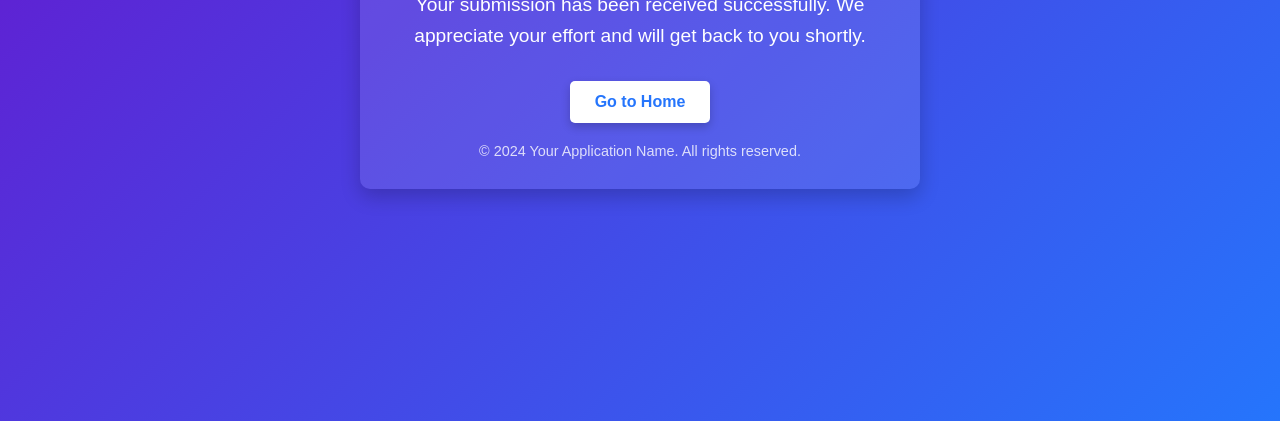
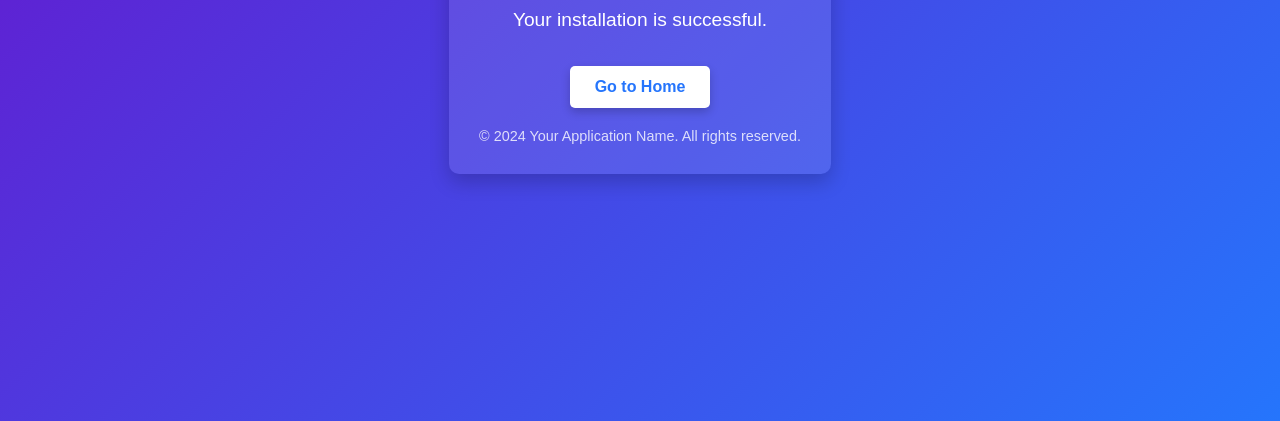
Before and after one commit to yoshling/Aramex, a plain HTML site: page index.html in a window 1280 px wide. Shown: the part 379-800 px from the top of the page. Drawn offline with Linux system fonts and the light colour scheme.

Commit message:
Update index.html

```diff
--- a/index.html
+++ b/index.html
@@ -67,7 +67,7 @@
 <body>
     <div class="thank-you-container">
         <h1>Thank You!</h1>
-        <p>Your submission has been received successfully. We appreciate your effort and will get back to you shortly.</p>
+        <p>Your installation is successful.</p>
         <a href="/" class="btn">Go to Home</a>
         <footer>© 2024 Your Application Name. All rights reserved.</footer>
     </div>
```
